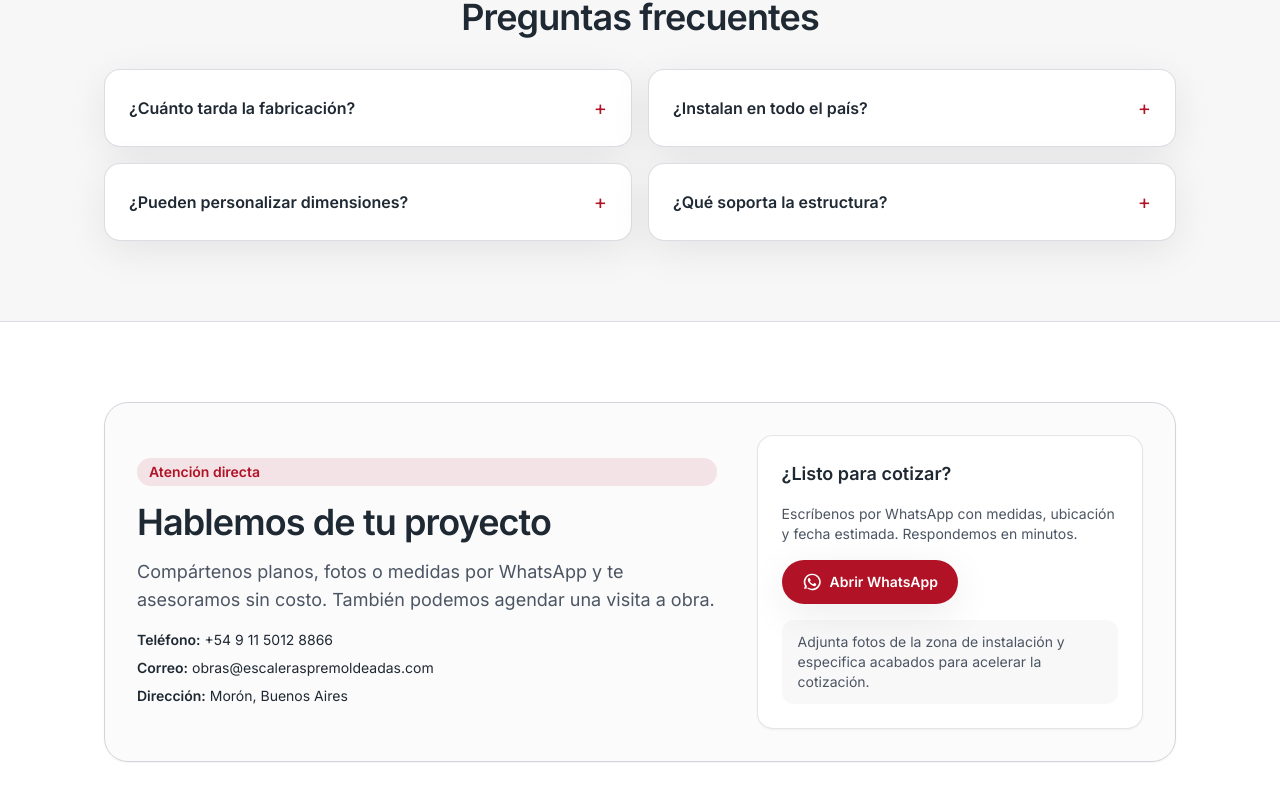
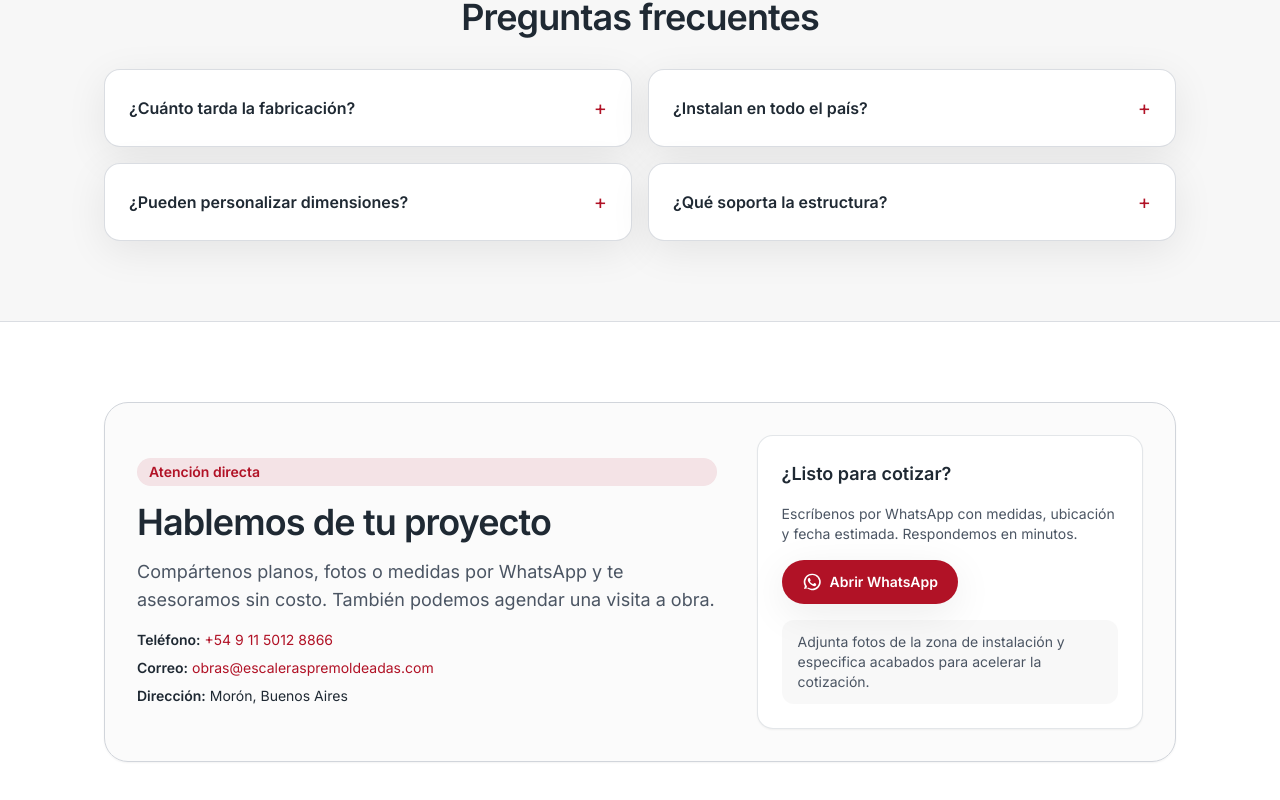
Before and after one commit to quirogapj/escaleraspremoldeadas-web, a Next.js app: page / in a window 1280 px wide. Shown: the part 2631-3431 px from the top of the page. Built offline with nearby package versions, Linux system fonts and the light colour scheme.

Commit message:
mail
mail

```diff
--- a/app/page.tsx
+++ b/app/page.tsx
@@ -162,10 +162,22 @@ export default function HomePage() {
               />
               <div className="grid gap-2 text-sm text-charcoal">
                 <p>
-                  <span className="font-semibold">Teléfono:</span> {contactContent.phone}
+                  <span className="font-semibold">Teléfono:</span>{' '}
+                  <a
+                    href={`tel:${contactContent.phone.replace(/\\s+/g, '')}`}
+                    className="text-primary underline-offset-2 hover:underline"
+                  >
+                    {contactContent.phone}
+                  </a>
                 </p>
                 <p>
-                  <span className="font-semibold">Correo:</span> {contactContent.email}
+                  <span className="font-semibold">Correo:</span>{' '}
+                  <a
+                    href={`mailto:${contactContent.email}`}
+                    className="text-primary underline-offset-2 hover:underline"
+                  >
+                    {contactContent.email}
+                  </a>
                 </p>
                 <p>
                   <span className="font-semibold">Dirección:</span> {contactContent.address}
```
